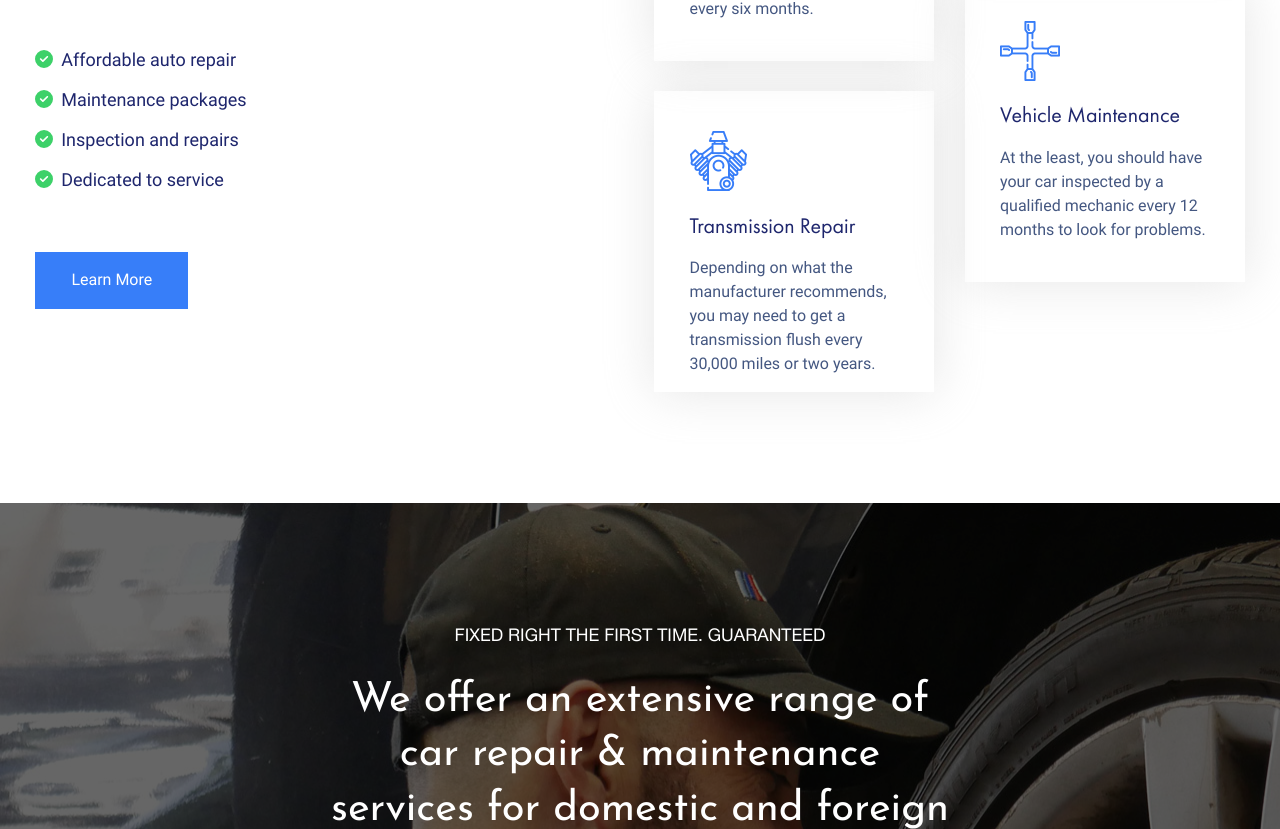
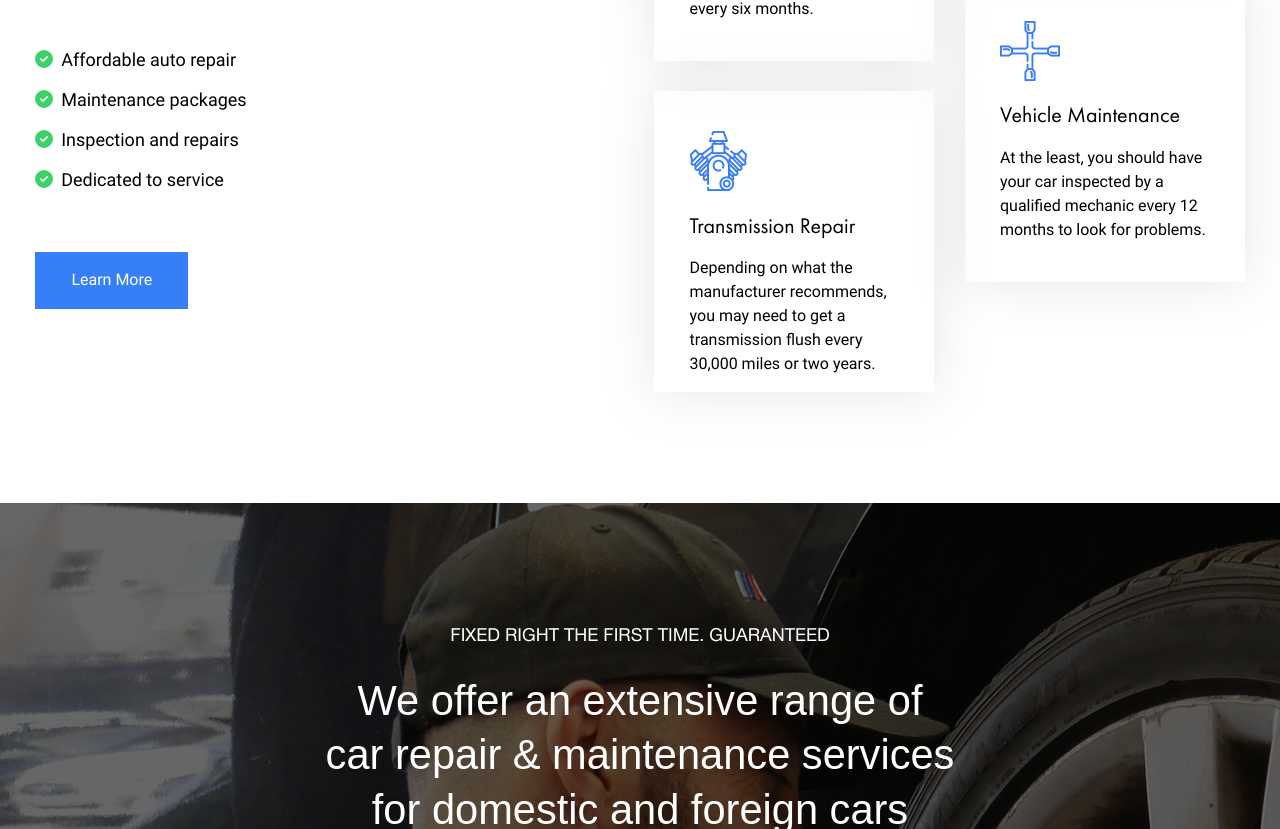
Before and after one commit to xKairus/mFastAuto, a React (Vite) app: page / in a window 1280 px wide. Shown: the part 1611-2440 px from the top of the page. Built offline with nearby package versions, Linux system fonts and the light colour scheme.

Commit message:
dev: update css variables

```diff
--- a/src/components/Button/Button.module.css
+++ b/src/components/Button/Button.module.css
@@ -1,13 +1,14 @@
 .button {
+  --clr-btn: var(--clr-btn-base);
   cursor: pointer;
-  padding: 1.2rem 2.2rem;
-  background-color: var(--color-btn);
-  border: 1px solid var(--color-btn);
-  font-size: 1rem;
-  font-family: Roboto, "Arial", sans-serif;
+  padding: 19.2px 35.2px;
+  background-color: var(--clr-btn);
+  border: 0.0625rem solid var(--clr-btn);
+  font-size: var(--fs-smaller);
+  font-family: var(--ff-forth);
   font-weight: 400;
   line-height: 1rem;
-  color: var(--color-btn-text);
+  color: var(--clr-btn-text);
 
   position: relative;
   isolation: isolate;
@@ -17,7 +18,7 @@
   content: "";
   position: absolute;
   z-index: -1;
-  background-color: var(--color-btn-active);
+  background-color: color-mix(in srgb, var(--clr-btn) 80%, black);
   inset: 0;
   scale: 0 1;
   transform-origin: right;
@@ -29,12 +30,17 @@
   scale: 1 1;
 }
 
+.button:active::after {
+  background-color: color-mix(in srgb, var(--clr-btn) 70%, black);
+
+}
+
 .inverse {
-  background-color: var(--color-btn-text);
-  color: var(--color-btn);
+  background-color: var(--clr-btn-text);
+  color: var(--clr-btn);
   transition: color 350ms;
 }
 
 .inverse:hover {
-  color: var(--color-btn-text);
+  color: var(--clr-btn-text);
 }
--- a/src/components/Experience/Experience.module.css
+++ b/src/components/Experience/Experience.module.css
@@ -29,8 +29,8 @@
 
 .card h3 {
   margin: 1rem 0;
-  font-size: 1.375rem;
-  font-family: FuturaPT, "Josefin Sans", "Arial", serif;
+  font-size: var(--fs-h4);
+  font-family: var(--ff-third);
   font-weight: 400;
   line-height: 1.79rem;
   color: var(--color-typo-main);
@@ -38,8 +38,8 @@
 
 .card p {
   margin: 1rem 0;
-  font-size: 1rem;
-  font-family: Roboto, "Arial", serif;
+  font-size: var(--fs-smaller);
+  font-family: var(--ff-forth);
   font-weight: 400;
   line-height: 1.5rem;
   color: var(--color-typo-secondary);
@@ -78,8 +78,8 @@
 
 .item {
   margin-bottom: 1rem;
-  font-size: 1.125rem;
-  font-family: Roboto, "Arial", serif;
+  font-size: var(--fs-base);
+  font-family: var(--ff-forth);
   line-height: 1.5rem;
   color: var(--color-typo-main);
 }
--- a/src/components/KnownFor/KnownFor.module.css
+++ b/src/components/KnownFor/KnownFor.module.css
@@ -39,19 +39,19 @@
   position: absolute;
   z-index: -1;
   inset: 0;
-  border-bottom: 5px solid var(--color-accent);
+  border-bottom: 5px solid var(--clr-acc-base);
   scale: 0 1;
   transition: scale 450ms;
 }
 
 .card:hover::after {
-  border-bottom: 5px solid var(--color-accent);
+  border-bottom: 5px solid var(--clr-acc-base);
   scale: 1 1;
 }
 
 .card span {
-  font-size: 1.25rem;
-  font-family: JosefinSans, "Arial", sans-serif;
+  font-size: var(--fs-bigger);
+  font-family: var(--ff-second);
   font-weight: 400;
   line-height: 1.6rem;
   color: var(--color-typo-secondary);
--- a/src/components/Offer/Offer.tsx
+++ b/src/components/Offer/Offer.tsx
@@ -18,22 +18,18 @@ interface Service {
 export default function Offer() {
   const [selectedOffer, setSelectedOffer] = useState<Service[]>(repairServices);
 
-  const handleItemClick = (serviceData: Service[]) => {
-    setSelectedOffer(serviceData);
-  };
-
   return (
     <section className={styles.offer}>
       <SectionHeader {...sectionHeaders.offer} />
       <div>
         <ul>
-          <li onClick={() => handleItemClick(repairServices)}>
+          <li onClick={() => setSelectedOffer(repairServices)}>
             Repair Services
           </li>
-          <li onClick={() => handleItemClick(preventiveMaintenance)}>
+          <li onClick={() => setSelectedOffer(preventiveMaintenance)}>
             Preventive Maintenance
           </li>
-          <li onClick={() => handleItemClick(bodyWork)}>Body Work</li>
+          <li onClick={() => setSelectedOffer(bodyWork)}>Body Work</li>
         </ul>
       </div>
       {selectedOffer.map((service, index) => (
--- a/src/components/SectionHeader/SectionHeader.module.css
+++ b/src/components/SectionHeader/SectionHeader.module.css
@@ -1,32 +1,32 @@
 .title {
   margin: 0 0 1.5rem 0;
-  font-size: 2.6rem;
-  font-family: JosefinSans, "Arial", sans-serif;
+  font-size: var(--fs-h2);
+  font-family: var(--ff-second);
   font-weight: 400;
   line-height: 3.4rem;
-  color: var(--color-typo-main);
+  color: var(--clr-tp-base);
 }
 
 .big {
-  font-size: 3.75rem;
+  font-size: var(--fs-h1);
   line-height: 4.4rem;
 }
 
 .small {
-  font-size: 2.1rem;
+  font-size: var(--fs-h3);
   line-height: 2.75rem;
 }
 
 .text {
   max-width: 40rem;
   margin: 0 0 1.5rem 0;
-  font-size: 1.1rem;
-  font-family: HelveticaNeue, "Arial", sans-serif;
+  font-size: var(--fs-base);
+  font-family: var(--ff-base);
   font-weight: 400;
   line-height: 1.7rem;
-  color: var(--color-typo-secondary);
+  color: var(--clr-tp-second);
 }
 
 .inverse {
-  color: var(--color-typo-bright);
+  color: var(--clr-tp-third);
 }
--- a/src/styles/fonts.css
+++ b/src/styles/fonts.css
@@ -1,5 +1,5 @@
 @font-face {
-  font-family: JosefinSans;
+  font-family: "Josefin Sans";
   font-style: normal;
   font-weight: 400;
   font-display: swap;
@@ -7,7 +7,7 @@
     url(../fonts/JosefinSans-Regular.woff) format("woff");
 }
 @font-face {
-  font-family: HelveticaNeue;
+  font-family: "Helvetica Neue";
   font-style: normal;
   font-weight: 400;
   font-display: swap;
@@ -15,7 +15,7 @@
     url(../fonts/HelveticaNeue-Regular.woff) format("woff");
 }
 @font-face {
-  font-family: Roboto;
+  font-family: "Roboto";
   font-style: normal;
   font-weight: 400;
   font-display: swap;
@@ -24,7 +24,7 @@
 }
 
 @font-face {
-  font-family: Roboto;
+  font-family: "Roboto";
   font-style: normal;
   font-weight: 500;
   font-display: swap;
@@ -33,7 +33,7 @@
 }
 
 @font-face {
-  font-family: FuturaPT;
+  font-family: "FuturaPT";
   font-style: normal;
   font-weight: 400;
   font-display: swap;
@@ -42,7 +42,7 @@
 }
 
 @font-face {
-  font-family: FuturaPT;
+  font-family: "FuturaPT";
   font-style: normal;
   font-weight: 500;
   font-display: swap;
--- a/src/styles/variables.css
+++ b/src/styles/variables.css
@@ -1,18 +1,43 @@
 :root {
-  --color-bg-main: #ffffff;
-  --color-bg-secondary: #dbebf8;
+  --clr-bg-base: #ffffff;
+  --clr-bg-second: #dbebf8;
+  --clr-bg-third: #dbebf8;
 
-  --color-typo-main: #1e266d;
-  --color-typo-secondary: #445781;
-  --color-typo-bright: #ffffff;
+  --clr-tp-base: #1e266d;
+  --clr-tp-second: #445781;
+  --clr-tp-third: #ffffff;
 
   --color-link: #1e266d;
   --color-link-hover: #777777;
   --color-link-active: #377ef9;
 
-  --color-btn: #377ef9;
-  --color-btn-active: #1e266d;
-  --color-btn-text: #ffffff;
+  --clr-acc-base: #377ef9;
+  --clr-acc-second: #f0bb1f;
+  --clr-acc-third: #006380;
 
-  --color-accent: #377ef9;
+  --clr-btn-text: #ffffff;
+  --clr-btn-base: #377ef9;
+  --clr-btn-second: #f0bb1f;
+  --clr-btn-third: #006380;
+
+  --fs-h1: 3.75rem;
+  --fs-h2: 2.6rem;
+  --fs-h3: 2.1rem;
+  --fs-h4: 1.375rem;
+  --fs-h5: 1.25rem;
+  --fs-h6: 1.125rem;
+
+  --fs-smallest: 0.75rem;
+  --fs-small: 0.75rem;
+  --fs-smaller: 1rem;
+  --fs-base: 1.125rem;
+  --fs-bigger: 1.25rem;
+  --fs-big: 2rem;
+  --fs-biggest: 2.5rem;
+
+  --ff-base: "Helvetica Neue", Helvetica, Arial, sans-serif;
+  --ff-second: "JosefinSans", Arial, sans-serif;
+  --ff-third: "FuturaPT", Arial, sans-serif;
+  --ff-forth: "Roboto", Arial, sans-serif;
+
 }
```
